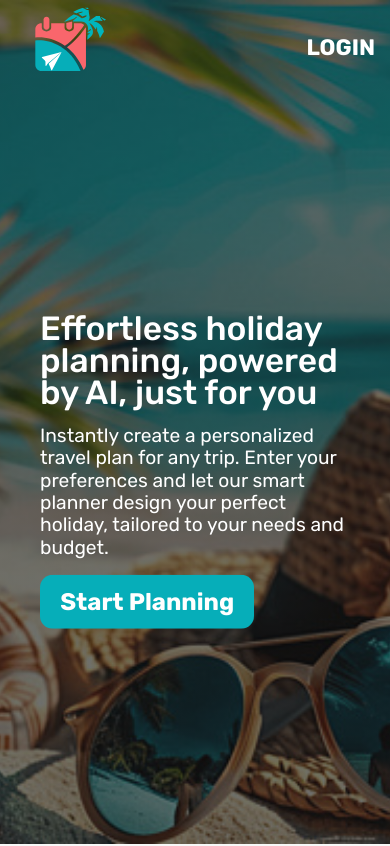
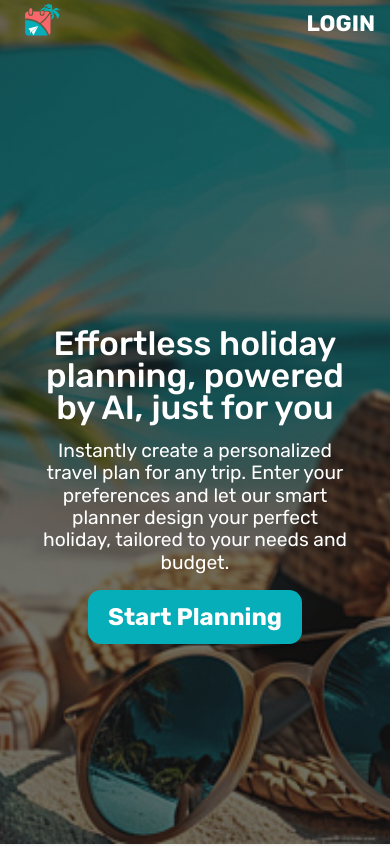
Before and after one commit to Turbash/Holiday-Planner, a plain HTML site: page frontend/index.html in a window 390 px wide. Shown: the top 846 px of the page. Drawn offline with nearby package versions, Linux system fonts and the light colour scheme.

Commit message:
make hero section responsive

```diff
--- a/frontend/styles.css
+++ b/frontend/styles.css
@@ -57,9 +57,14 @@ html {
 }
 
 #logo > svg {
-    height: 6rem;
+    height: 4rem;
     aspect-ratio: 1;
 }
+@media (max-width: 500px) {
+    #logo > svg {
+      height: 3rem;
+    }
+  }
 
 .container {
     margin: 0 auto;
@@ -96,31 +101,47 @@ header {
     padding-left: 2.5rem;
     padding-right: 2.5rem;
     display: flex;
+    flex-wrap: wrap;
     /* justify-content: center; */
     align-items: center;
     color: #ffffff;
 }
+@media (max-width: 768px) {
+    .header-container {
+      flex-direction: column;
+      justify-content: center;
+      align-items: center;
+      text-align: center;
+    }
+  }
 
 .header-container-inner {
     transform: translateY(-20%);
     width: 50%;
 }
-@media (max-width: 768px) {
+@media (max-width: 1024px) {
+    .header-container-inner {
+        width: 70%;
+        transform: translateY(-10%);
+    }
+}@media (max-width: 768px) {
     .header-container-inner {
         width: 100%;
+        text-align: center;
+        transform: translateY(0%);
     }
 }
 h1 {
-    font-size: 2.5rem;
-    margin-bottom: 3.2rem;
-    line-height: 1rem;
+    font-size: 3rem;
+    margin-bottom: 2rem;
+    line-height: 1.2rem;
 }
 
 @media screen and (max-width: 768px) {
     h1 {
-        font-size: 1.5rem;
-        margin-bottom: 1.6rem;
-        line-height: 0.5rem;
+        font-size: 2rem;
+        margin-bottom: 1.5rem;
+        /* line-height: 0.5rem; */
     }
     h2 {
         font-size: 1.5rem;
@@ -130,9 +151,9 @@ h1 {
 }
 
 p {
-    font-size: 1.6rem;
-    line-height: 3rem;
-    margin-bottom: 4rem;
+    font-size: 1.3rem;
+    line-height: 1.6;
+    margin-bottom: 2.5rem;
 }
 
 .btn:link,
@@ -143,7 +164,7 @@ p {
     color: #fff;
     text-decoration: none;
     display: inline-block;
-    padding: 0.8rem 1.5rem;
+    padding: 0.7rem 1.2rem;
     border-radius: 0.8rem;
 }
 
@@ -625,3 +646,17 @@ footer {
       display: flex;
     }
   }
+  @keyframes fadeUp {
+    from {
+      opacity: 0;
+      transform: translateY(20px);
+    }
+    to {
+      opacity: 1;
+      transform: translateY(0);
+    }
+  }
+
+  .header-container-inner {
+    animation: fadeUp 1s ease-out;
+  }
```
